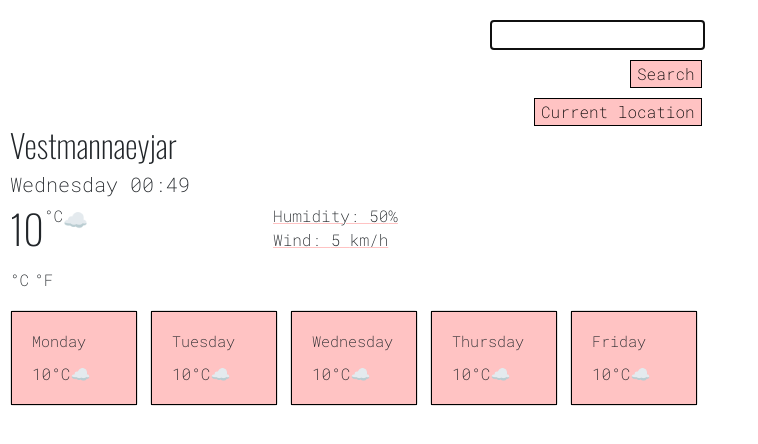
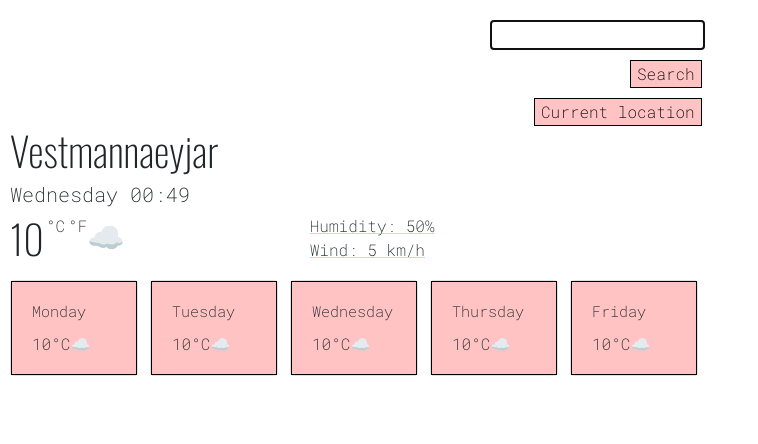
Before and after one commit to telmajohanns/weather-app, a plain HTML site: page index.html in a window 1280 px wide. Shown: the whole page, without its empty margins (0-758 px from the left). Drawn offline with nearby package versions, Linux system fonts and the light colour scheme.

Commit message:
Fixing Celsius and Fahrenheit position

```diff
--- a/index.html
+++ b/index.html
@@ -4,7 +4,7 @@
     <meta charset="UTF-8" />
     <meta http-equiv="X-UA-Compatible" content="IE=edge" />
     <meta name="viewport" content="width=device-width, initial-scale=1.0" />
-    <link rel="stylesheet" href="src/styles.css" />
+
     <link rel="preconnect" href="https://fonts.googleapis.com" />
     <link rel="preconnect" href="https://fonts.gstatic.com" crossorigin />
     <link
@@ -17,7 +17,9 @@
       integrity="sha384-Vkoo8x4CGsO3+Hhxv8T/Q5PaXtkKtu6ug5TOeNV6gBiFeWPGFN9MuhOf23Q9Ifjh"
       crossorigin="anonymous"
     />
+    <link rel="stylesheet" href="src/styles.css" />
     <script src="https://unpkg.com/axios/dist/axios.min.js"></script>
+
     <title>Weather app</title>
   </head>
   <body>
@@ -62,20 +64,13 @@
         <div class="column">
           <h1 class="temp-title" id="temp-title">10</h1>
         </div>
-        <span id="unit">°C</span>
+        <span class="celsius" id="celsius">°C</span>
+        <span class="fahrenheit" id="fahrenheit">°F</span>
         <span class="column-emoji" id="emoji">☁️</span>
         <ul>
-          <li class="under">Humidity: <span id="humidity">50</span>%</li>
-          <li class="under">Wind: <span id="weather">5 </span>km/h</li>
+          <li class="underline">Humidity: <span id="humidity">50</span>%</li>
+          <li class="underline">Wind: <span id="weather">5 </span>km/h</li>
         </ul>
-      </div>
-      <div class="row">
-        <div class="column">
-          <p class="celsius">°C</p>
-        </div>
-        <div class="column">
-          <p class="fahrenheit">°F</p>
-        </div>
       </div>
       <div class="row">
         <div class="card">
--- a/src/styles.css
+++ b/src/styles.css
@@ -1,4 +1,4 @@
-.container-fluid {
+body {
   font-family: "Roboto Mono", monospace;
 }
 
@@ -21,6 +21,7 @@
 
 .header-title {
   font-family: "Oswald", sans-serif;
+  font-size: 40px;
   margin-left: 10px;
 }
 
@@ -34,7 +35,7 @@
 }
 
 .column-emoji {
-  font-size: 20px;
+  font-size: 30px;
 }
 
 ul {
@@ -42,13 +43,13 @@ ul {
   margin-left: 145px;
 }
 
-.under {
+.underline {
   text-decoration: underline 1px #FFC3C3;
 }
 
 .celsius {
-  margin-left: 10px;
-  margin-right: 5px;
+  margin-left: 2px;
+  margin-right: 3px;
 }
 
 .card {
```
